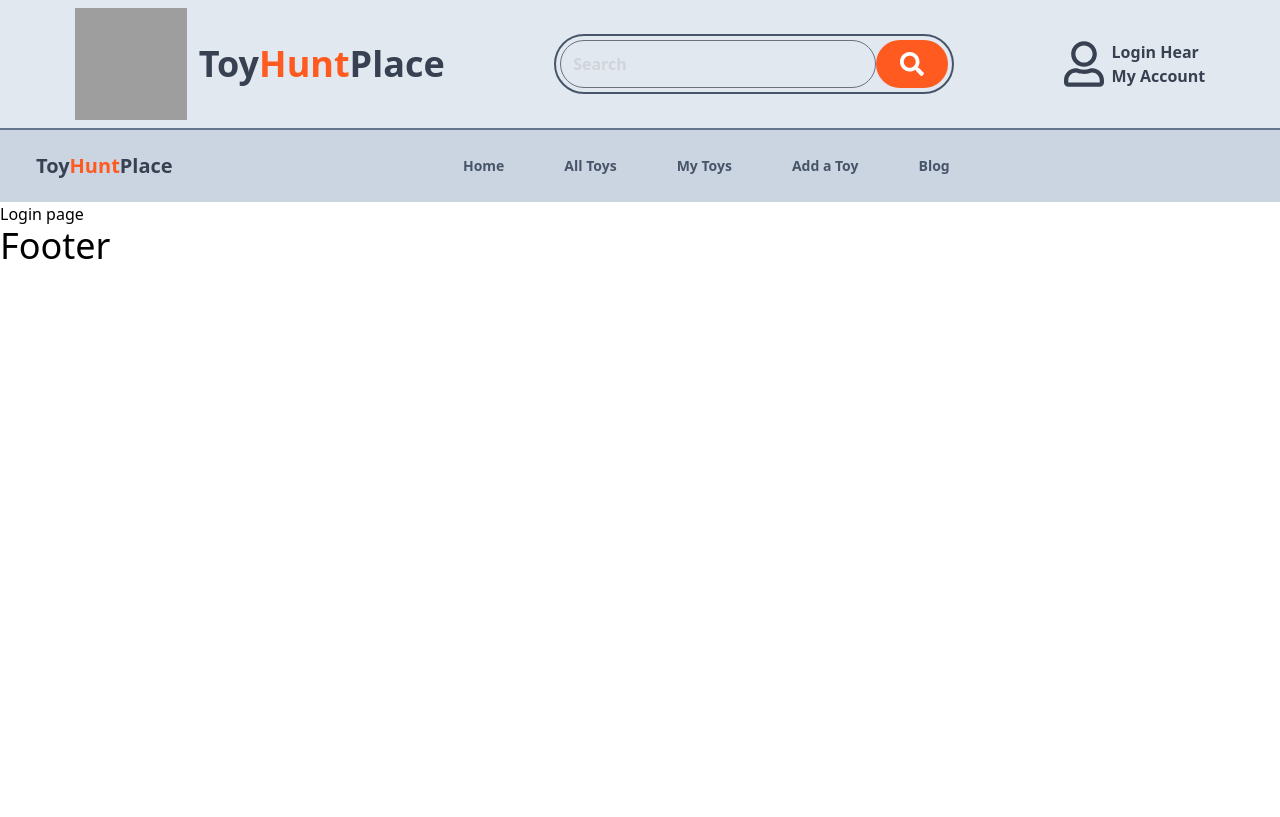
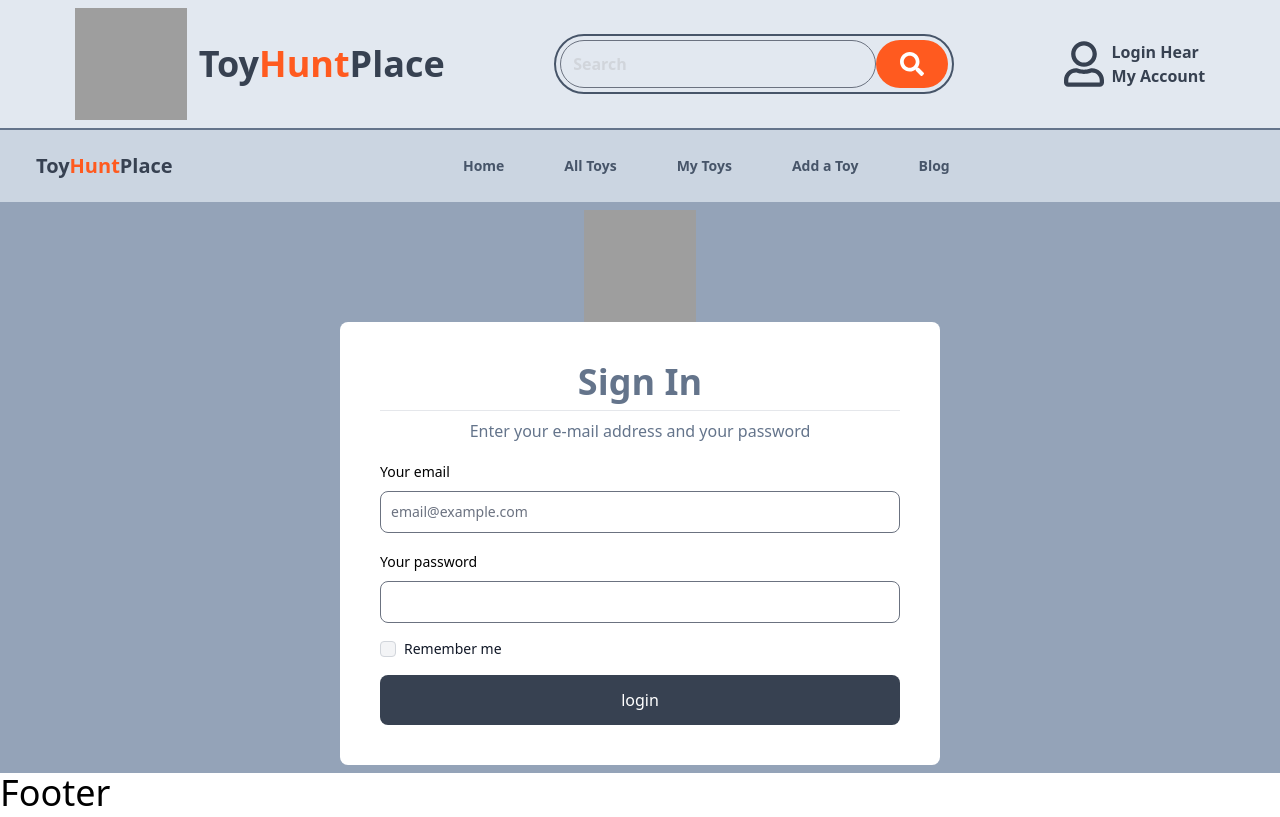
Before and after one commit to hasibahamedsakib/toy-hunt-pace, a React (Vite) app: page /login in a window 1280 px wide. Built offline with nearby package versions, Linux system fonts and the light colour scheme; no server answers; grey boxes are pictures that could not be loaded.

Commit message:
added login page

```diff
--- /dev/null
+++ b/src/Firebase/Firebase.config.js
@@ -0,0 +1,18 @@
+// Import the functions you need from the SDKs you need
+import { initializeApp } from "firebase/app";
+// TODO: Add SDKs for Firebase products that you want to use
+// https://firebase.google.com/docs/web/setup#available-libraries
+
+// Your web app's Firebase configuration
+const firebaseConfig = {
+  apiKey: "AIzaSyDcYqeXYjFSwv7bktA2fBFAe5IvnZPivtw",
+  authDomain: "toy-hunt-place.firebaseapp.com",
+  projectId: "toy-hunt-place",
+  storageBucket: "toy-hunt-place.appspot.com",
+  messagingSenderId: "1038432578874",
+  appId: "1:1038432578874:web:303345fcf294cd216b7403",
+};
+
+// Initialize Firebase
+const app = initializeApp(firebaseConfig);
+export default app;
--- a/src/Pages/Login/Login.jsx
+++ b/src/Pages/Login/Login.jsx
@@ -1,7 +1,70 @@
+import { Button, Checkbox, Label, TextInput } from "flowbite-react";
+
 const Login = () => {
+  const logo = "https://i.ibb.co/wYD5mjJ/R-4-removebg-preview.png";
   return (
-    <div>
-      <h1>Login page</h1>
+    <div className="bg-slate-400 ">
+      <div className=" container ">
+        <div className="w-60 text-center  mx-auto">
+          <img src={logo} className=" mx-auto w-28 h-28" alt="toy hunt logo" />
+        </div>
+        <div className="w-[600px] bg-white mx-auto p-10 rounded-lg">
+          <form className="flex flex-col gap-4 ">
+            <div className="text-center text-slate-500 space-y-2">
+              <h2 className="text-4xl font-bold  ">Sign In</h2>
+              <hr />
+              <p>Enter your e-mail address and your password</p>
+            </div>
+            <div>
+              <div className="mb-2 block">
+                <Label color="light" htmlFor="email1" value="Your email" />
+              </div>
+              <TextInput
+                sizing="md"
+                color="light"
+                id="email1"
+                type="email"
+                name="email"
+                placeholder="email@example.com"
+                required={true}
+              />
+            </div>
+            <div>
+              <div className="mb-2 block">
+                <Label
+                  color="light"
+                  htmlFor="password1"
+                  value="Your password"
+                />
+              </div>
+              <TextInput
+                sizing="md"
+                color="light"
+                id="password1"
+                name="password"
+                type="password"
+                required={true}
+              />
+            </div>
+            <div className="flex items-center gap-2">
+              <Checkbox
+                className="text-slate-500 focus:outline-slate-500 hover:border-none"
+                id="remember"
+              />
+
+              <Label htmlFor="remember">Remember me</Label>
+            </div>
+            <Button
+              size="lg"
+              //   gradientDuoTone="pinkToOrange"
+              className="bg-gray-700 hover:bg-slate-600"
+              type="submit"
+            >
+              login
+            </Button>
+          </form>
+        </div>
+      </div>
     </div>
   );
 };
--- /dev/null
+++ b/src/Provider/AuthProvider.jsx
@@ -0,0 +1,61 @@
+import {
+  GoogleAuthProvider,
+  createUserWithEmailAndPassword,
+  getAuth,
+  onAuthStateChanged,
+  signInWithEmailAndPassword,
+  signInWithPopup,
+  signOut,
+} from "firebase/auth";
+import { createContext, useEffect, useState } from "react";
+import app from "../Firebase/Firebase.config";
+
+export const AuthContext = createContext();
+const auth = getAuth(app);
+
+const AuthProvider = ({ children }) => {
+  const [user, setUser] = useState({});
+  const [loading, setLoading] = useState(true);
+  const googleProvider = new GoogleAuthProvider();
+  const userSignUp = (email, password) => {
+    setLoading(true);
+    return createUserWithEmailAndPassword(auth, email, password);
+  };
+  const userLogin = (email, password) => {
+    setLoading(true);
+    return signInWithEmailAndPassword(auth, email, password);
+  };
+
+  const userLogOut = () => {
+    return signOut(auth);
+  };
+
+  const googleLogin = () => {
+    return signInWithPopup(auth, googleProvider);
+  };
+  useEffect(() => {
+    const unsubscribe = onAuthStateChanged(auth, (currentUser) => {
+      setUser(currentUser);
+      setLoading(false);
+    });
+
+    return () => {
+      return unsubscribe();
+    };
+  });
+
+  const authInfo = {
+    user,
+    loading,
+    userSignUp,
+    userLogin,
+    userLogOut,
+    googleLogin,
+  };
+
+  return (
+    <AuthContext.Provider value={authInfo}>{children}</AuthContext.Provider>
+  );
+};
+
+export default AuthProvider;
--- a/src/main.jsx
+++ b/src/main.jsx
@@ -1,11 +1,14 @@
 import React from "react";
 import ReactDOM from "react-dom/client";
 import { RouterProvider } from "react-router-dom";
+import AuthProvider from "./Provider/AuthProvider.jsx";
 import router from "./Routes/Route.jsx";
 import "./index.css";
 
 ReactDOM.createRoot(document.getElementById("root")).render(
   <React.StrictMode>
-    <RouterProvider router={router} />
+    <AuthProvider>
+      <RouterProvider router={router} />
+    </AuthProvider>
   </React.StrictMode>
 );
```
Also changed, not shown: .eslintrc.cjs.
